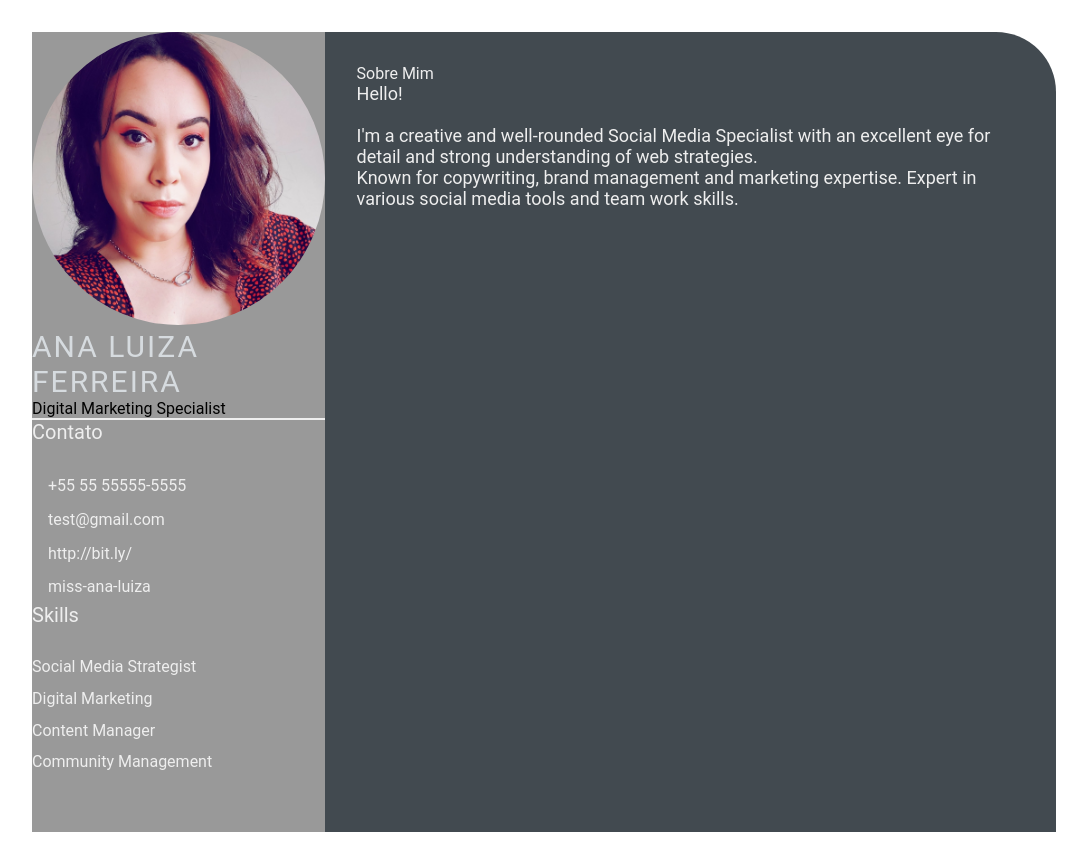
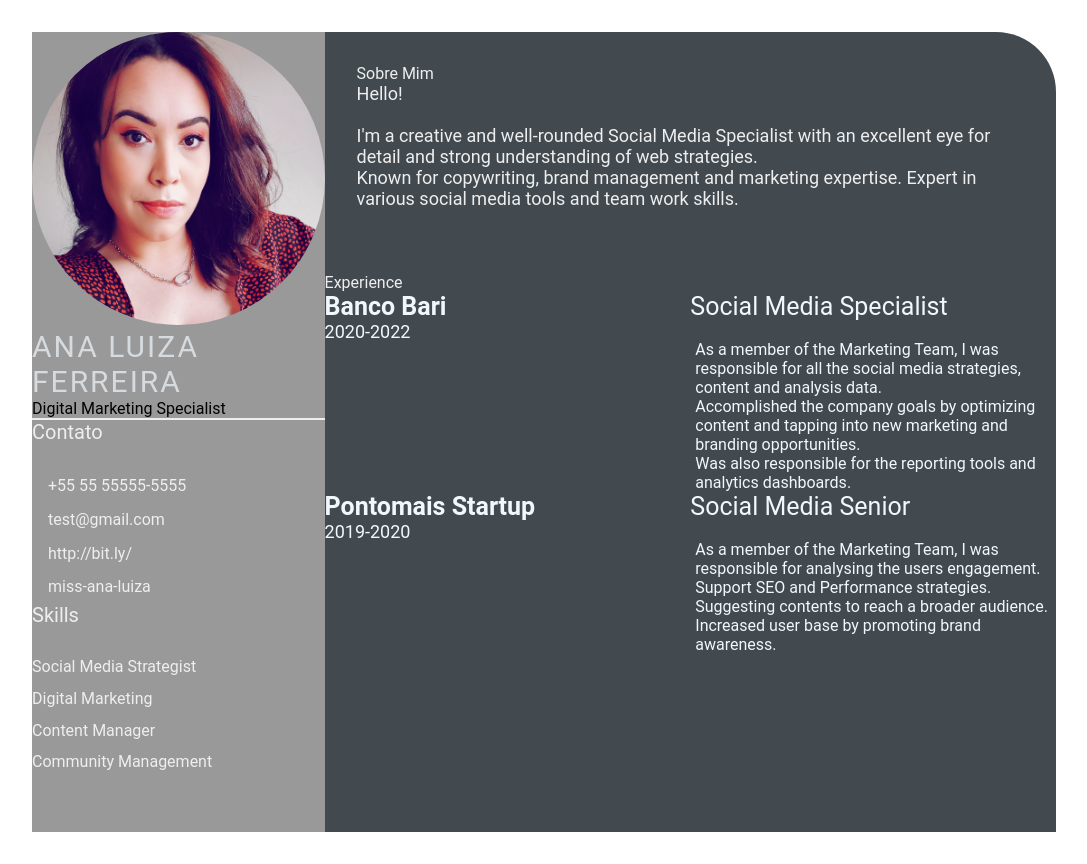
Before and after one commit to miss-ana-luiza/devweekgit.github.io, a plain HTML site: page index.html in a window 1280 px wide. Shown: the whole page, without its empty margins (96-1183 px from the left). Drawn offline with Linux system fonts and the light colour scheme.

Commit message:
feat-add-job-details (#3)
Co-authored-by: ¨Ana <¨analuiza.djf@gmail.com¨>

```diff
--- a/index.html
+++ b/index.html
@@ -49,7 +49,38 @@
                     </p>
                     </section>
                 </div>
+            <section class="experience gap">
+                <div class="right-title">Experience</div>
+                <div class="experience-contents">
+                    <div class="exp-left">
+                        <p class="exp-company-name">Banco Bari</p>
+                        <p class="exp-time-period">2020-2022</p>
+                    </div>
+                    <div class="exp-right">
+                        <p class="exp-position">Social Media Specialist</p>
+                        <p class="exp-desc">
+                            <br>As a member of the Marketing Team, I was responsible for all the social media strategies, content and analysis data.
+                            <br>Accomplished the company goals by optimizing content and tapping into new marketing and branding opportunities.
+                            <br>Was also responsible for the reporting tools and analytics dashboards.
+                        </p>
+                    </div>
+                    <div class="exp-left">
+                        <p class="exp-company-name">Pontomais Startup</p>
+                        <p class="exp-time-period">2019-2020</p>
+                    </div>
+                    <div class="exp-right">
+                        <p class="exp-position">Social Media Senior</p>
+                        <p class="exp-desc">
+                            <br>As a member of the Marketing Team, I was responsible for analysing the users engagement.
+                            <br>Support SEO and Performance strategies. Suggesting contents to reach a broader audience.
+                            <br>Increased user base by promoting brand awareness.
+                        </p>
+                    </div>
+                </div>
+
             </section>
+            </section>
+
     </main>
 </body>
 </html>
--- a/style.css
+++ b/style.css
@@ -101,3 +101,38 @@
     font-size: 18px;
     color: #eeeeee;
 }
+
+.experience-contents,
+.education-contents,
+.awards-contents {
+    display: grid;
+    grid-template-columns: repeat(2, 1fr);
+    padding-bottom: 2rem;
+    color: #F1F8FD;
+}
+
+.exp-company-name,
+.education-school-name,
+.awards-company-name {
+    font-size: 25px;
+    font-weight: bold;
+}
+
+.exp-time-period,
+.educationp-time-period,
+.awards-time-period {
+    font-size: 18px;
+}
+
+.exp-position,
+.education-subject,
+.awards-name {
+    font-size: 25px;
+}
+
+.exp-desc,
+.education-desc,
+.awards-desc {
+    font-size: 16px;
+    padding-left: 5px;
+}
```
